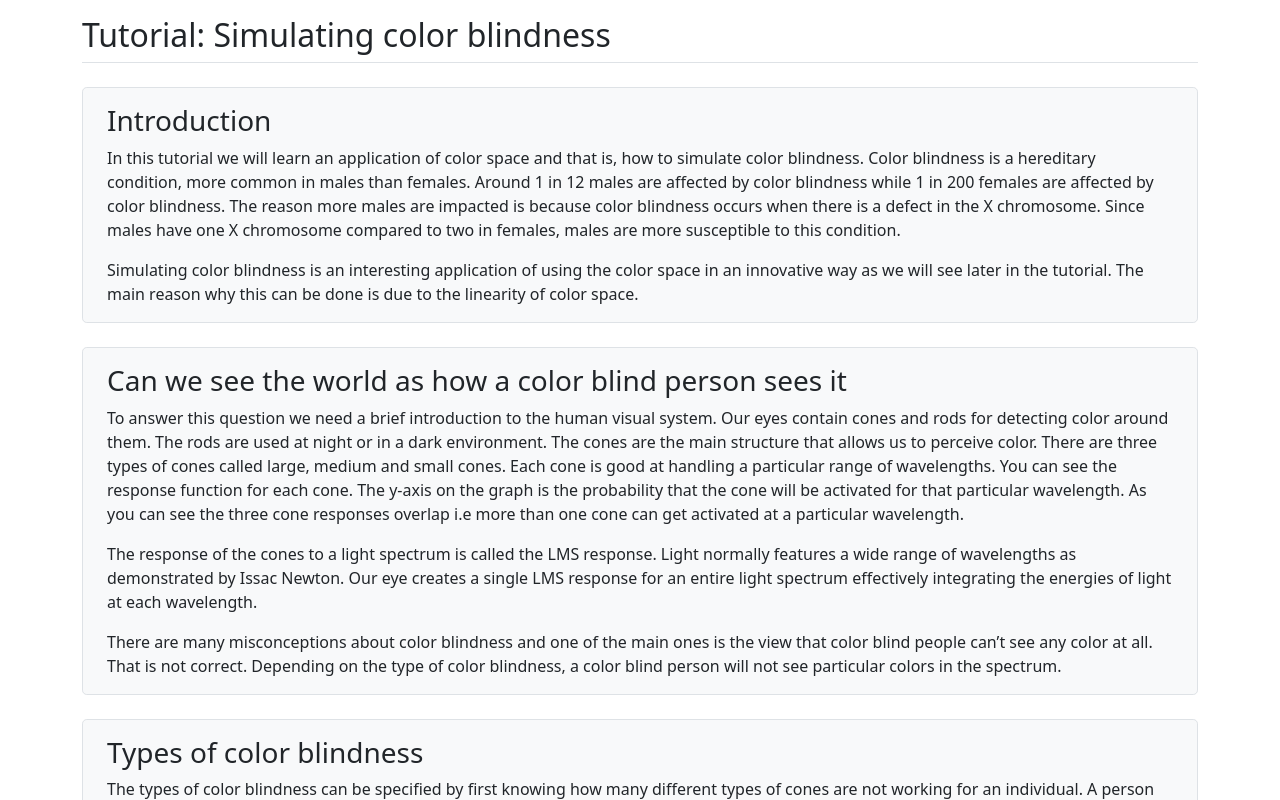
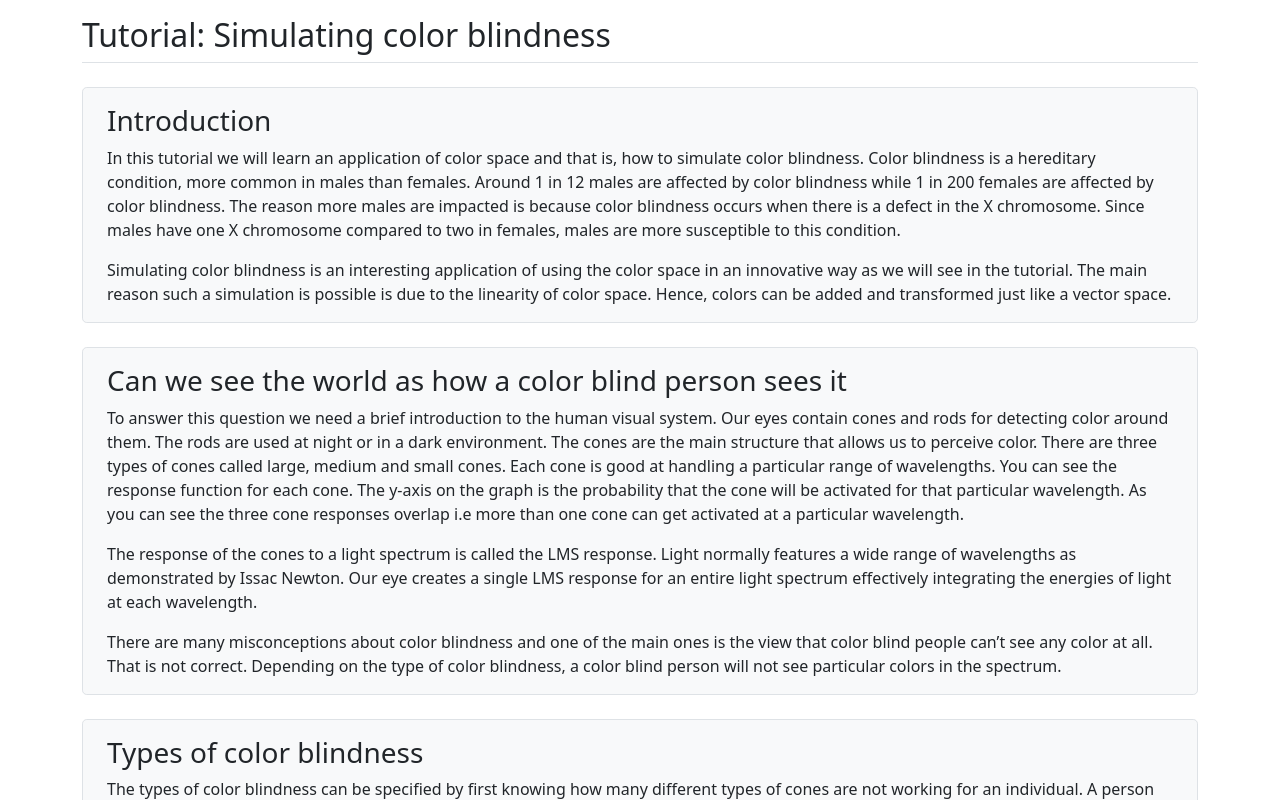
Before and after one commit to ShreyanGoswami/color-blindess-simulation, a React (Create React App) app: page / in a window 1280 px wide. Shown: the top 800 px of the page. Built offline with nearby package versions, Linux system fonts and the light colour scheme.

Commit message:
Added link to normal calculation

```diff
--- a/src/assets/data.js
+++ b/src/assets/data.js
@@ -3,7 +3,7 @@ const data = [
         "id": 1,
         "title": "Introduction",
         "text": ["In this tutorial we will learn an application of color space and that is, how to simulate color blindness. Color blindness is a hereditary condition, more common in males than females. Around 1 in 12 males are affected by color blindness while 1 in 200 females are affected by color blindness. The reason more males are impacted is because color blindness occurs when there is a defect in the X chromosome. Since males have one X chromosome compared to two in females, males are more susceptible to this condition.",
-            "Simulating color blindness is an interesting application of using the color space in an innovative way as we will see later in the tutorial. The main reason why this can be done is due to the linearity of color space."]
+            "Simulating color blindness is an interesting application of using the color space in an innovative way as we will see in the tutorial. The main reason such a simulation is possible is due to the linearity of color space. Hence, colors can be added and transformed just like a vector space."]
     },
     {
         "id": 2,
--- a/src/components/Normal/index.js
+++ b/src/components/Normal/index.js
@@ -31,7 +31,7 @@ const Normal = ({ title, data, mathConfig, callback }) => {
     return (
         <Wrapper className="d-grid gap-3 pt-3 mb-4 px-4 bg-light border rounded-3">
             <Content className="row">
-                <h3>{title}</h3>
+                <h3 id="link-1">{title}</h3>
                 {textToBeDisplayed}
                 <div className="input-group input-group-sm text-center">
                     <InputGroup className="col col-lg-2">
--- a/src/components/Simulation/index.js
+++ b/src/components/Simulation/index.js
@@ -64,6 +64,7 @@ const Simulation = ({ title, data, invariant }) => {
             <Content className="row">
                 <h3>{title}</h3>
                 {textToBeDisplayed}
+                <p>Ensure you have calculated the <a href="#link-1">normal</a> above</p>
                 <div className="center-items">
                     <canvas ref={canvas} className="canvas"></canvas>
                     <canvas ref={canvasAfter} className="canvas"></canvas>
```
